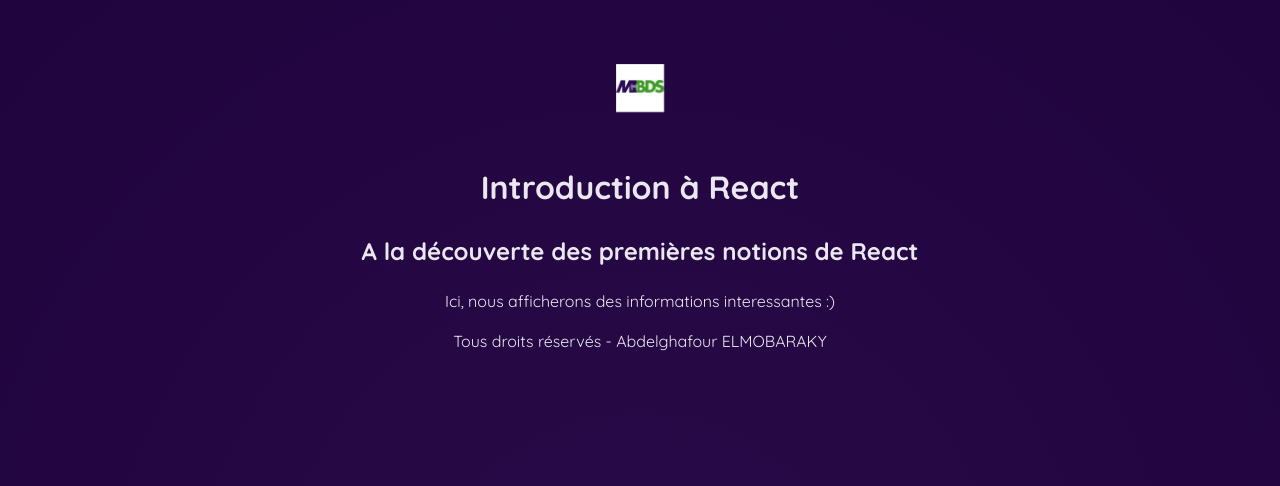
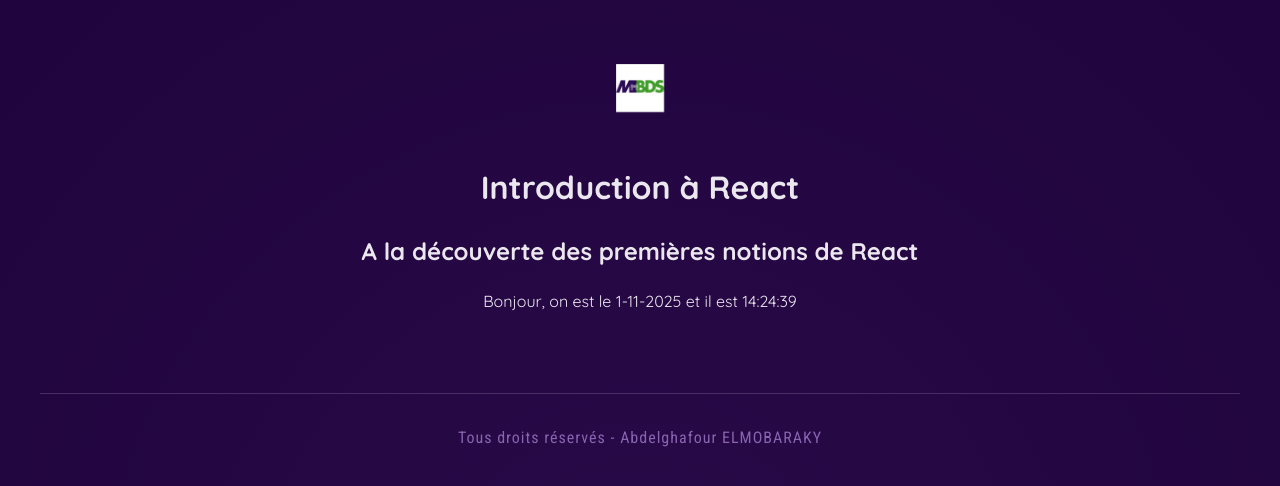
Before and after one commit to MBDS-CASA/react101-AbdelghafourElmobaraky, a React (Vite) app in the folder td01/: page / in a window 1280 px wide. Shown: the top 486 px of the page. Built offline with nearby package versions, Linux system fonts and the light colour scheme.

Commit message:
TD02: Afficher la date et l'heure du jour

```diff
--- a/td01/src/App.jsx
+++ b/td01/src/App.jsx
@@ -1,47 +1,17 @@
 import { useState } from 'react'
-import reactLogo from './assets/react.svg'
-import viteLogo from '/vite.svg'
-import mbdslogo from './images/image.png'
 import './App.css'
+import Header from './components/Header.jsx'
+import Footer from './components/Footer.jsx'
 
-function header() {
-  return (
-    <div>
-      <img src={mbdslogo} className="logo" alt="Vite logo" />
-            <h1>Introduction à React</h1>
-      <h2>
-        A la découverte des premières notions de React
-      </h2>
-    </div>
-  );
-}
+import Content from './components/Content.jsx'
 
-function Content() {
-  const [count, setCount] = useState(0)
-
-  return (
-    <>
-      <p>
-        Ici, nous afficherons des informations interessantes :)
-      </p>
-    </>
-  )
-}
-
-function footer() {
-  return (
-    <footer>
-      <p>Tous droits réservés - Abdelghafour ELMOBARAKY</p>
-    </footer>
-  );
-}
 
 function App() {
   return (
     <>
-      {header()}
-      {Content()}
-      {footer()}
+      <Header/>
+      <Content/>
+      <Footer/>
     </>
   )
 }
--- /dev/null
+++ b/td01/src/components/Content.jsx
@@ -0,0 +1,11 @@
+function Content() {
+    const now = new Date();
+  return (
+    <>
+      <p>
+        Bonjour, on est le {now.getDay()}-{now.getMonth()}-{now.getFullYear()} et il est {now.getHours()}:{now.getMinutes()}:{now.getSeconds()}
+      </p>
+    </>
+  );
+}
+export default Content;
--- /dev/null
+++ b/td01/src/components/Footer.jsx
@@ -0,0 +1,8 @@
+function Footer() {
+  return (
+    <footer>
+      <p>Tous droits réservés - Abdelghafour ELMOBARAKY</p>
+    </footer>
+  );
+}
+export default Footer;
--- /dev/null
+++ b/td01/src/components/Header.jsx
@@ -0,0 +1,15 @@
+import mbdslogo from '../images/image.png'
+
+function Header() {
+  return (
+    <div>
+      <img src={mbdslogo} className="logo" alt="Vite logo" />
+            <h1>Introduction à React</h1>
+      <h2>
+        A la découverte des premières notions de React
+      </h2>
+    </div>
+  );
+}
+
+export default Header;
--- a/td01/src/index.css
+++ b/td01/src/index.css
@@ -148,3 +148,18 @@ main h2 {
 #tab-content code {
   font-size: 1rem;
 }
+
+footer {
+  text-align: center;
+  margin-top: 5rem;
+  padding: 2rem 0;
+  border-top: 1px solid #4a2d64;
+  color: #8964b0;
+  font-family: "Roboto Condensed", sans-serif;
+}
+
+footer p {
+  margin: 0;
+  font-size: 1rem;
+  letter-spacing: 1px;
+}
```
Also changed, not shown: td01/src/components/SayHello.jsx (added), td01/src/components/Todo.jsx (added).
